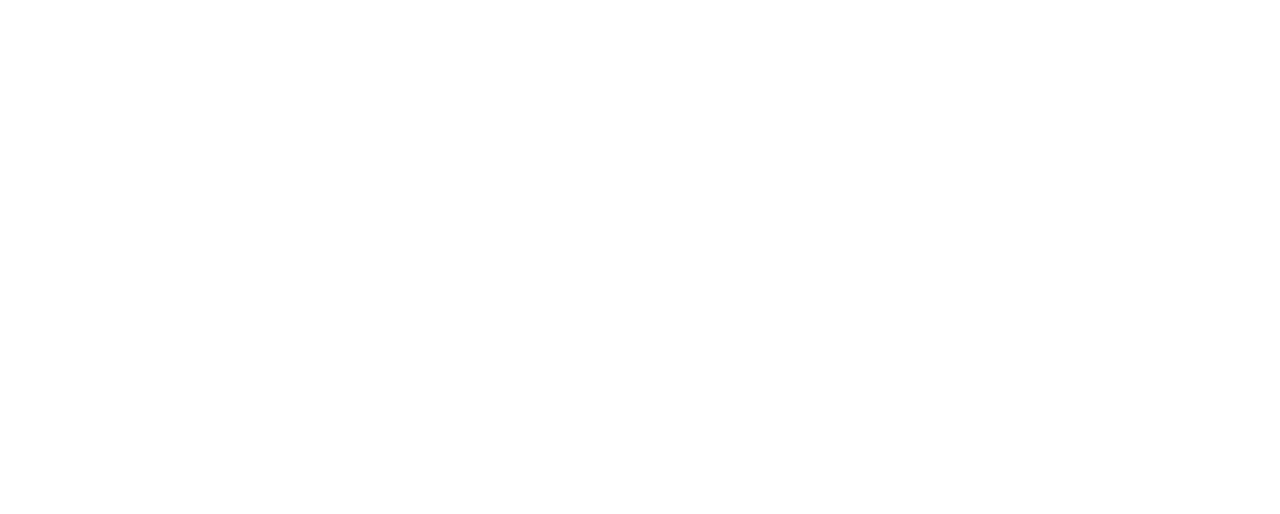
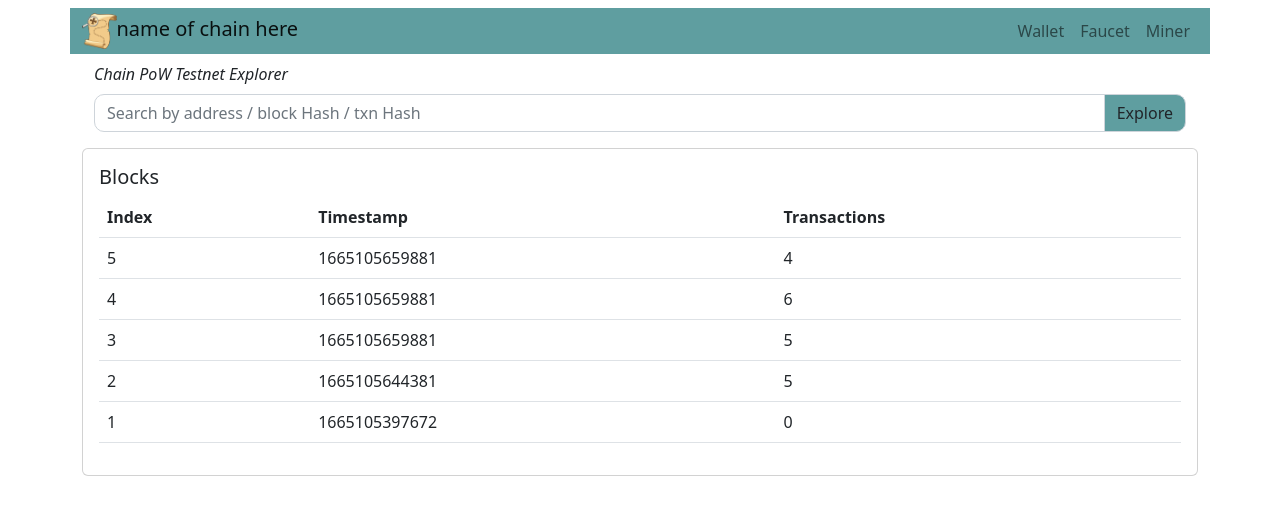
Before and after one commit to codyrhoten/EduChain, a React (Create React App) app in the folder frontend/: page /all-blocks in a window 1280 px wide. Before the commit this address had no page. Shown: the top 514 px of the page. Built offline with nearby package versions, Linux system fonts and the light colour scheme.

Commit message:
work on AllBlocks pg and link to it from Home pg

```diff
--- a/frontend/src/App.js
+++ b/frontend/src/App.js
@@ -2,13 +2,15 @@
 import { Routes, Route } from 'react-router-dom';
 import Home from './pages/Home';
 import Wallet from './components/wallet/Wallet';
+import AllBlocks from './pages/AllBlocks';
+import 'bootstrap/dist/css/bootstrap.min.css';
 // dummy data
 import api from './dummyApi';
-import 'bootstrap/dist/css/bootstrap.min.css';
 
 function App() {
     const [blocks, setBlocks] = useState([]);
-    const [txs, setTxs] = useState([]);
+    const [latestBlx, setLatestBlx] = useState([]);
+    const [latestTxs, setLatestTxs] = useState([]);
 
     const explorerLinks = [
         { name: 'Wallet', url: '/wallet' },
@@ -24,8 +26,9 @@
 
     useEffect(() => {
         const data = api();
-        setBlocks(data.latestBlx);
-        setTxs(data.latestTxs);
+        setBlocks(data.blocks)
+        setLatestBlx(data.latestBlx);
+        setLatestTxs(data.latestTxs);
     }, []);
 
     return (
@@ -33,11 +36,22 @@
             <Routes>
                 <Route
                     path='/'
-                    element={<Home navLinks={explorerLinks} blocks={blocks} txs={txs} />}
+                    element={<Home
+                        navLinks={explorerLinks}
+                        latestBlx={latestBlx}
+                        latestTxs={latestTxs}
+                    />}
                 />
                 <Route
                     path='/wallet'
                     element={<Wallet navLinks={walletLinks} />}
+                />
+                <Route
+                    path='/all-blocks'
+                    element={<AllBlocks
+                        navLinks={explorerLinks}
+                        blocks={blocks}
+                    />}
                 />
             </Routes>
         </div>
--- a/frontend/src/Components/explorer/LatestBlocks.js
+++ b/frontend/src/Components/explorer/LatestBlocks.js
@@ -1,6 +1,6 @@
 import { Col, Row, Container, Card } from 'react-bootstrap';
 
-const LatestBlocks = ({ blocks }) => {
+const LatestBlocks = ({ latestBlx }) => {
     const getTimestamp = _block => {
         let timestamp = new Date(_block.timestamp);
         let tz = timestamp.toTimeString().match(/\((.+)\)/)[1];
@@ -15,17 +15,19 @@
         return timestamp;
     };
 
+    console.log(latestBlx)
+
     return (
         <Col className='lg-6'>
-            <Card>
+            <Card className='text-center'>
                 <Card.Body>
                     <Card.Title>Latest Blocks</Card.Title>
-                    {blocks && blocks.map((block, i) => {
-                        return (
+                    {latestBlx && latestBlx.map((block, i) => (
                         <Container key={i}>
                             <Row>
                                 <Col>
-                                        Block # {block.index}<br />
+                                    Block # {block.index}
+                                    <br />
                                     <i>{getTimestamp(block)}</i>
                                 </Col>
                                 <Col>{block.txs.length} Txs</Col>
@@ -33,8 +35,8 @@
                             </Row>
                             <br />
                         </Container>
-                        );
-                    })}
+                    ))}
+                    <Card.Link href='/all-blocks'>See all blocks</Card.Link>
                 </Card.Body>
             </Card>
         </Col>
--- a/frontend/src/Components/explorer/LatestTxs.js
+++ b/frontend/src/Components/explorer/LatestTxs.js
@@ -1,20 +1,18 @@
 import { Card, Col, Container, Row } from 'react-bootstrap';
 
-const LatestTxs = ({ txs }) => {
+const LatestTxs = ({ latestTxs }) => {
     const shortenAddress = address => {
         let start = address.substring(0, 4);
         let end = address.substring(address.length - 4);
         return start + '...' + end;
     };
 
-    console.log(txs)
-
     return (
         <Col className='lg-6'>
             <Card>
                 <Card.Body>
                     <Card.Title>Latest Transactions</Card.Title>
-                    {txs && txs.map((tx, i) => {
+                    {latestTxs && latestTxs.map((tx, i) => {
                         return (
                             <Container key={i}>
                                 <Row>
--- /dev/null
+++ b/frontend/src/pages/AllBlocks.js
@@ -0,0 +1,45 @@
+import { Card, Container, Table } from 'react-bootstrap';
+import SearchBar from '../components/SearchBar';
+import Header from '../components/Header';
+
+const AllBlocks = ({ blocks, navLinks }) => {
+    return (
+        <>
+            <Header navLinks={navLinks} />
+            <Container>
+                <SearchBar />
+                <Card>
+                    <Card.Body>
+                        <Card.Title>Blocks</Card.Title>
+                        <Table>
+                            <thead>
+                                <tr>
+                                    <th>Index</th>
+                                    <th>Timestamp</th>
+                                    {/* <th>Mined By</th> */}
+                                    <th>Transactions</th>
+                                    {/* <th>Reward</th> */}
+                                </tr>
+                            </thead>
+                            <tbody>
+                                {blocks.length > 0 &&
+                                    blocks.map((b, i) => (
+                                        <tr style={{ cursor: 'pointer'}} key={i}>
+                                            <td>{b.index}     </td>
+                                            <td>{b.timestamp}</td>
+                                            {/* <td>{b.minedBy}</td> */}
+                                            <td>{b.txs.length}</td>
+                                            {/* <td>{b.reward}</td> */}
+                                        </tr>
+                                    ))
+                                }
+                            </tbody>
+                        </Table>
+                    </Card.Body>
+                </Card>
+            </Container>
+        </>
+    );
+};
+
+export default AllBlocks;
--- a/frontend/src/pages/Blocks.js
+++ /dev/null
@@ -1 +0,0 @@
-// Block and Transaction History of a block or address
--- a/frontend/src/pages/Home.js
+++ b/frontend/src/pages/Home.js
@@ -5,15 +5,15 @@
 import LatestTxs from '../components/explorer/LatestTxs';
 
 
-function Home ({ blocks, txs, navLinks }) {
+function Home ({ latestBlx, latestTxs, navLinks }) {
     return (
         <>
             <Header navLinks={navLinks} />
             <Container className='postion-relative'>
                 <SearchBar />
                 <Row>
-                    <LatestBlocks blocks={blocks} />
-                    <LatestTxs txs={txs} />
+                    <LatestBlocks latestBlx={latestBlx} />
+                    <LatestTxs latestTxs={latestTxs} />
                 </Row>
             </Container>
         </>
```
Lines whose indentation alone changed are shown as unchanged.
